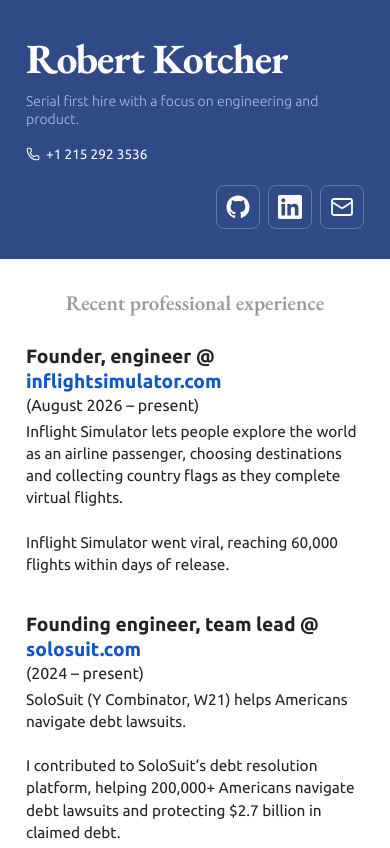
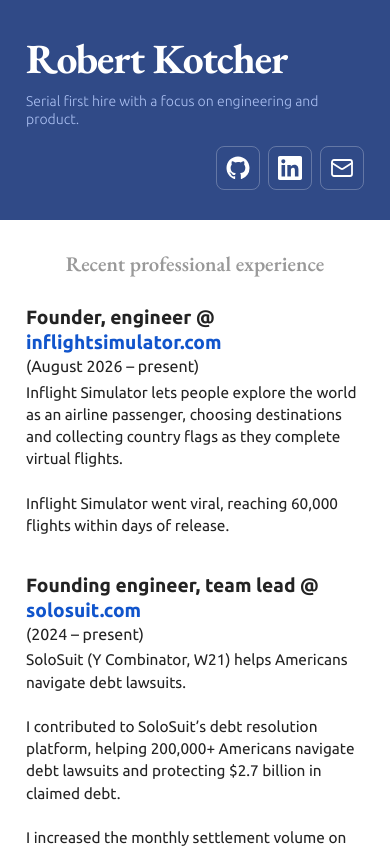
Before and after one commit to robertkotcher/robertkotcher.com, a Next.js app: page / in a window 390 px wide. Shown: the top 848 px of the page. Built offline with nearby package versions, Linux system fonts and the light colour scheme.

Commit message:
Remove phone number from resume header

```diff
--- a/app/globals.css
+++ b/app/globals.css
@@ -25,8 +25,6 @@ a { color: var(--link); text-underline-offset: 0.12em; }
 .header-socials a { display: inline-flex; align-items: center; justify-content: center; width: 44px; height: 44px; color: white; border: 1px solid rgba(255,255,255,.25); border-radius: 8px; }
 .header-socials img { filter: brightness(0) invert(1); }
 .header-socials a:hover { background: rgba(255,255,255,.12); border-color: rgba(255,255,255,.6); }
-.header-phone { display: inline-flex; align-items: center; gap: 6px; color: white; font-size: .85rem; margin-top: 16px; text-decoration: none; }
-.header-phone:hover { text-decoration: underline; }
 .resume-body { display: grid; grid-template-columns: 31.8% minmax(0,68.2%); padding: 36px 54px 80px; gap: 0; }
 .sidebar { padding: 0 28px 0 0; }
 .experience { padding: 0; }
--- a/app/page.tsx
+++ b/app/page.tsx
@@ -2,7 +2,6 @@ import Image from "next/image";
 import {
   ArrowUpRight,
   Mail,
-  Phone,
 } from "lucide-react";
 import ExpiiGallery from "./ExpiiGallery";
 
@@ -29,10 +28,6 @@ export default function Home() {
           <div className="identity">
             <h1>Robert Kotcher</h1>
             <p>Serial first hire with a focus on engineering and product.</p>
-            <a className="header-phone" href="tel:+12152923536" aria-label="Call Robert Kotcher">
-              <Phone aria-hidden="true" size={14} strokeWidth={1.8} />
-              +1 215 292 3536
-            </a>
           </div>
 
           <nav className="header-socials" aria-label="Social and contact links">
```
Also changed, not shown: 1 other file (tests, documents, lock files or other folders).
